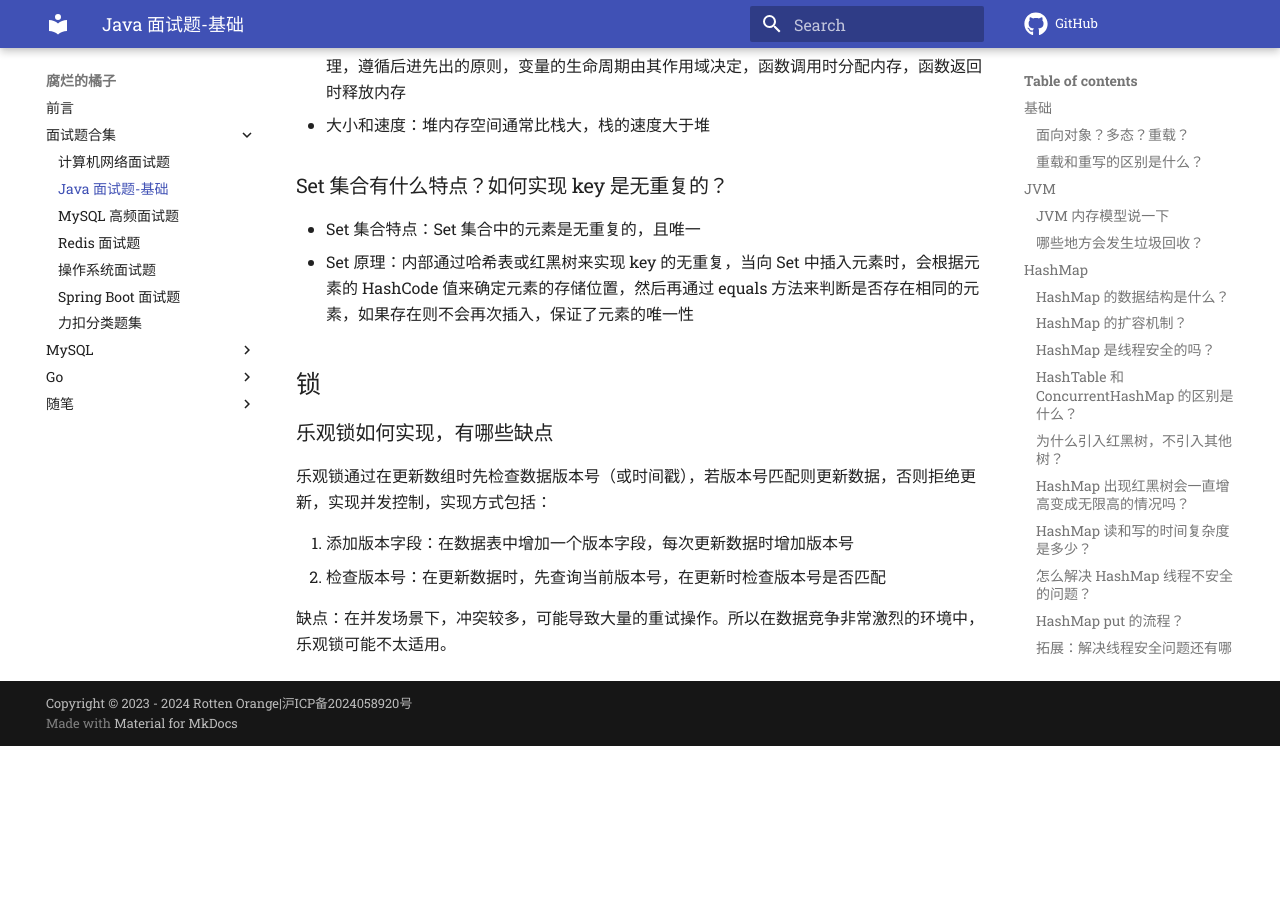
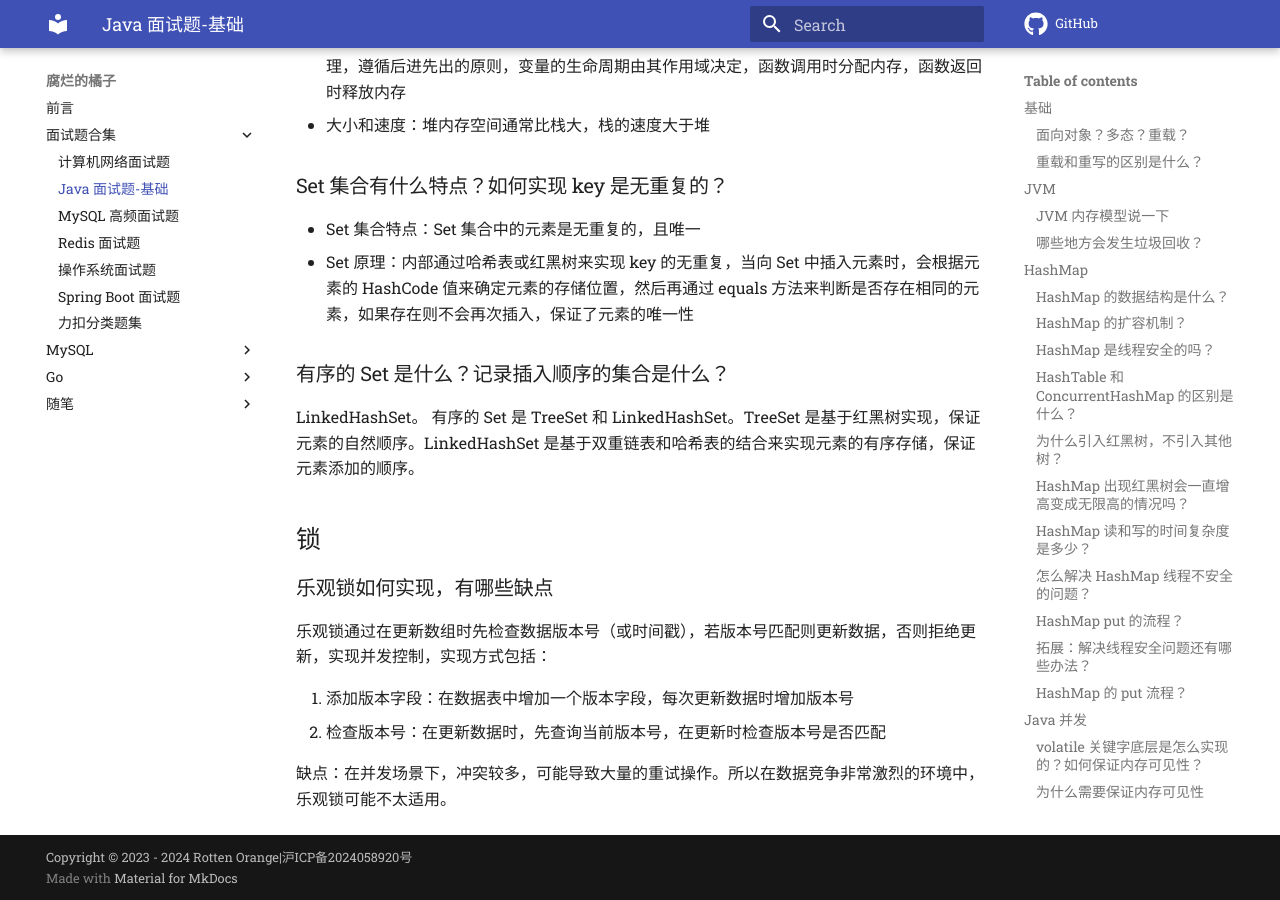
Before and after one commit to z1ming/cs-Hydra, an MkDocs documentation site: the page built from docs/文章/Java-base.md, in a window 1280 px wide and 900 px high, scrolled down 17022 px. Built offline with MkDocs 1.6.1 and Material for MkDocs 9.7.7, drawn with Linux system fonts in a browser that asks for light colours; comment, search, counter and statistics services are not loaded; before the commit the page ends 17768 px from its top, so only the background shows below that.

Commit message:
Update Java-base.md
Signed-off-by: Ziming Meng <zimingm94@gmail.com>

```diff
--- a/docs/文章/Java-base.md
+++ b/docs/文章/Java-base.md
@@ -553,6 +553,10 @@ Java 中，可以使用 `try ... catch` 捕获异常，使用 `throw` 手动抛
 - Set 集合特点：Set 集合中的元素是无重复的，且唯一
 - Set 原理：内部通过哈希表或红黑树来实现 key 的无重复，当向 Set 中插入元素时，会根据元素的 HashCode 值来确定元素的存储位置，然后再通过 equals 方法来判断是否存在相同的元素，如果存在则不会再次插入，保证了元素的唯一性
 
+### 有序的 Set 是什么？记录插入顺序的集合是什么？
+
+LinkedHashSet。 有序的 Set 是 TreeSet 和 LinkedHashSet。TreeSet 是基于红黑树实现，保证元素的自然顺序。LinkedHashSet 是基于双重链表和哈希表的结合来实现元素的有序存储，保证元素添加的顺序。
+
 ## 锁
 
 ### 乐观锁如何实现，有哪些缺点
```
